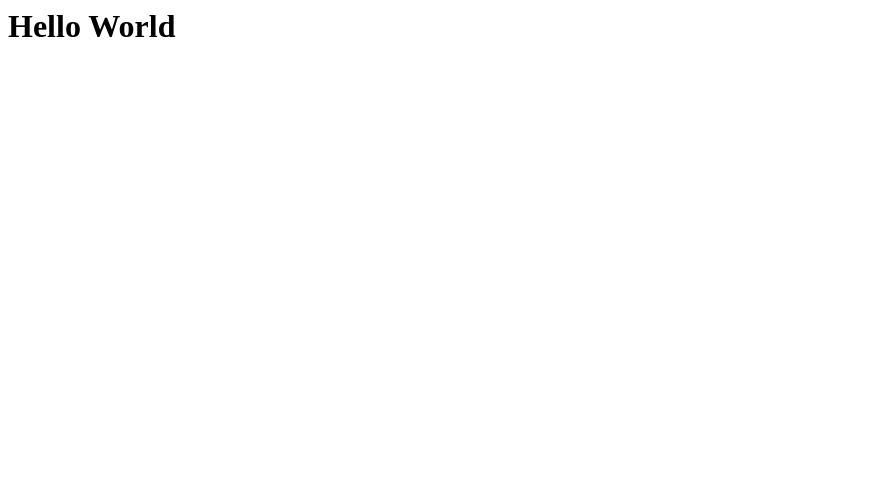
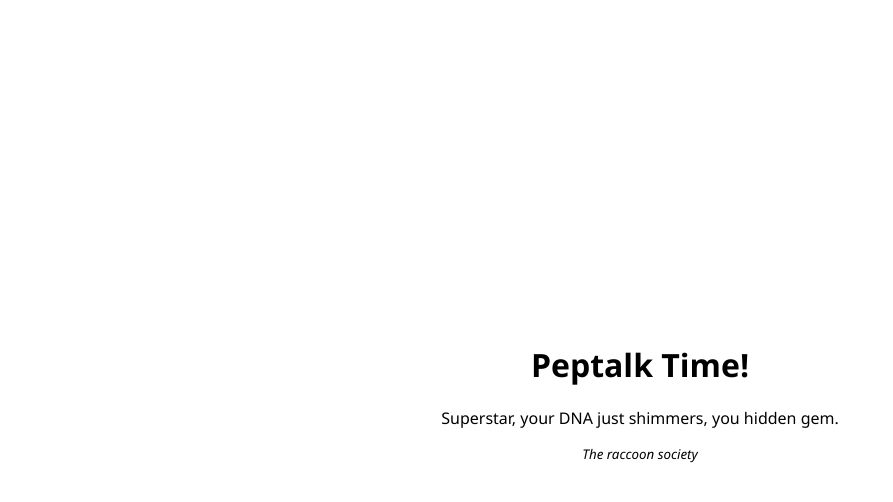
Before and after one commit to Schwelmer/100days-theChores, a plain HTML site: page index.html in a window 1280 px wide. Shown: the whole page, without its empty margins (0-893 px from the left). Drawn offline with Linux system fonts and the light colour scheme.

Commit message:
Finish the project

```diff
--- a/index.html
+++ b/index.html
@@ -1,10 +1,31 @@
 <html>
   <head>
-    <title>Hello World</title>
+    <title>Peptalk Time!</title>
+    <style>
+      body {
+        font-family: 'Segoe UI', Tahoma, Geneva, Verdana, sans-serif;
+      }
+        .container {
+          height: 100%;
+          text-align: center;
+          display: flex;
+          flex-direction: column;
+          align-self: center;
+        }
+          .box {
+            margin: auto;
+            text-align: center;
+          }
+    </style>
   </head>
-
   <body>
-    <h1>Hello World</h1>
+    <div class="container">
+      <div class="box">
+        <h1>Peptalk Time!</h1>
+        <p id="peptalk"><bigger>&nbsp;</bigger></p>
+        <p><small><em>The raccoon society</em></small></p>
+      </div>
+    </div>
     <script type="text/javascript" src="msg.js"></script>
   </body>
 </html>
--- a/msg.js
+++ b/msg.js
@@ -1 +1,25 @@
-alert('Hello');
+window.onload = () => genMsg();
+
+genMsg = () => {
+    let finalMsg;
+    const pepPool = {
+        _first: ['Champ,','Fact:','Everybody says','Dang ...','Checkit:','Just saying ...','Superstar,','Tiger,','Self,','Know this:','News alert:','Girl,','Ace,','Excuse me but','Experts agree:','In my opinion,','Hear ye, hear ye:','Okay, listen up:'],
+        _second: ['the mere idea of you','yoursoul','your hair today','everything you do','your personal style','every thought you have','that sparkle in your eye','your presence here','what you got going on','the essential you','your life\'s journey','that saucy personality','your DNA','that brain of yours','your choice of attire','the way you roll','whatever your secret is','all of y\'all'],
+        _third: ['has serious game,','rains magic,','deserves the Nobel Prize,','raises the roof,','breeds miracles,','is paying off big time,','shows mad skills,','just shimmers,','is a national neasure,','gets the party hopping,','is the next big thing,','roars like a lion,','is a rainbow factory,','is made of diamonds,','makes birds sing,','should be taught in school,','makes my world go\'round,','is 100% legit,'],
+        _fourth: ['24/7.','can I get an amen?','and that\'s a fact.','so treat yourself.','you feel me?','that\'s just science.','would I lie?','forreals.','micdrop.','you hidden gem.','snuggle bear.','period.','can I get an amen?','now let\'s dance.','highfive.','sayitagain!','according to CNN.','so get used to it.'],
+        get first() { return this.fetcher('first'); },
+        get second() { return this.fetcher('second'); },
+        get third() { return this.fetcher('third'); },
+        get fourth() { return this.fetcher('fourth'); },
+        fetcher(pool) {
+            const randPool = Math.floor(Math.random() * this['_'+pool].length);
+            return this['_'+pool][randPool];
+        },
+        buildPep() {
+            const pepMsg = [];
+            for (const pool of ['first','second','third','fourth']) pepMsg.push(this.fetcher(pool));
+            return pepMsg.join(' ');
+        }
+    }
+    document.getElementById('peptalk').innerHTML = pepPool.buildPep();
+};
```
